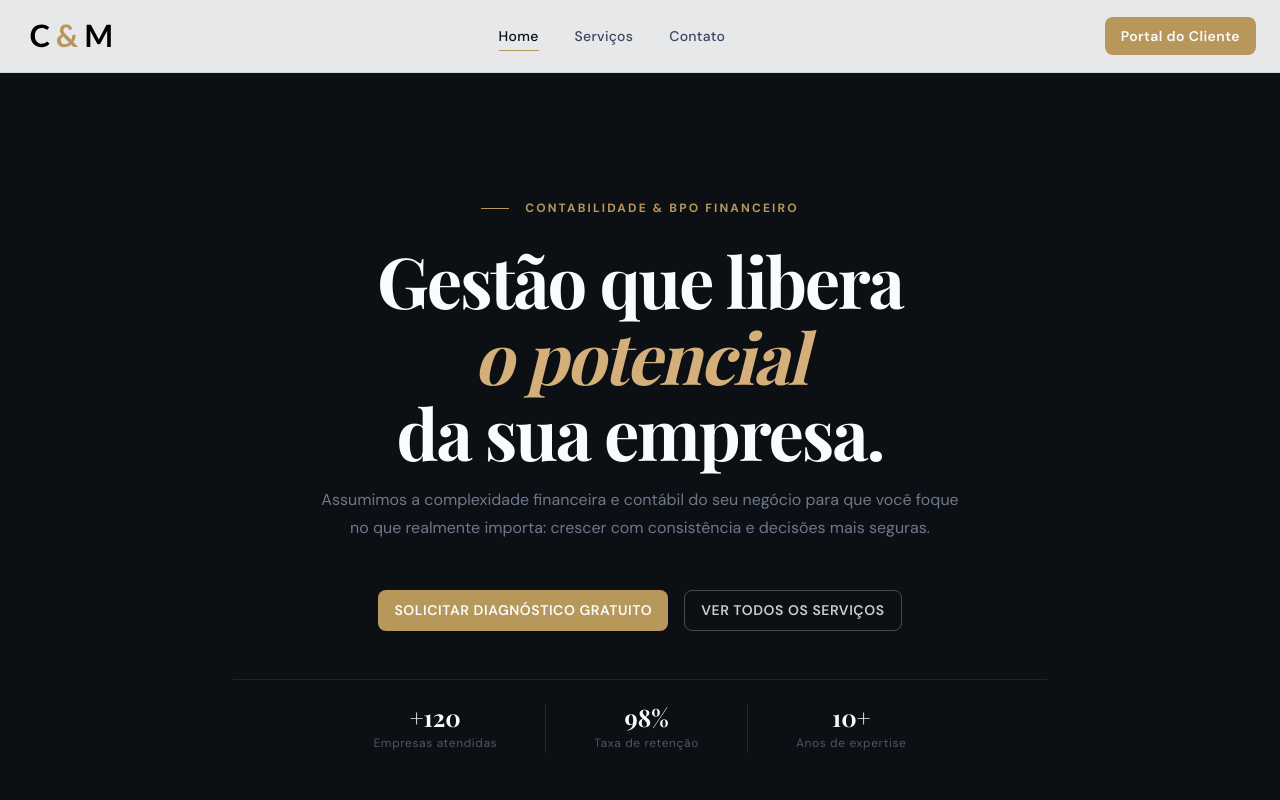
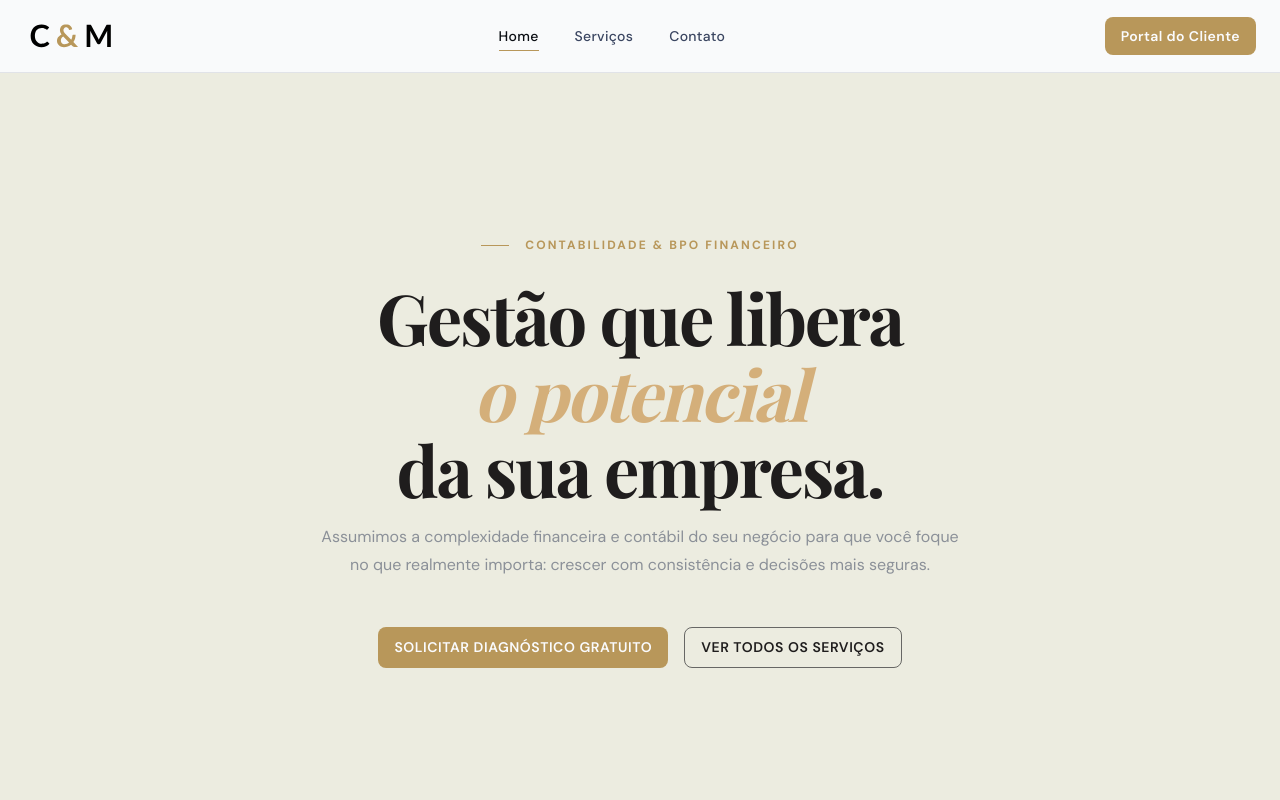
Before and after one commit to ByPhilipee/repo-front-cm, a React (Vite) app: page / in a window 1280 px wide. Shown: the top 800 px of the page. Built offline with nearby package versions, Linux system fonts and the light colour scheme; a web font is replaced by a local one.

Commit message:
feat: new hero light

```diff
--- a/src/components/Home/Hero.jsx
+++ b/src/components/Home/Hero.jsx
@@ -31,24 +31,9 @@ export default function Hero() {
               <Button to="/contato">
                 Solicitar diagnóstico gratuito
               </Button>
-              <Button to="/servicos" variant="ghost">
+              <Button to="/servicos" variant="ghost-black">
                 Ver todos os serviços
               </Button>
-            </div>
-
-            <div className={`${styles.heroStats} d-flex flex-wrap justify-content-center gap-md-5 gap-4 pt-4`} role="list" aria-label="Números que nos definem">
-              <div role="listitem">
-                <p className={`${styles.heroStatValue} mb-1`}>+120</p>
-                <p className={`${styles.heroStatLabel} mb-0 opacity-50`}>Empresas atendidas</p>
-              </div>
-              <div className="border-start border-white border-opacity-10 ps-md-5 ps-4" role="listitem">
-                <p className={`${styles.heroStatValue} mb-1`}>98%</p>
-                <p className={`${styles.heroStatLabel} mb-0 opacity-50`}>Taxa de retenção</p>
-              </div>
-              <div className="border-start border-white border-opacity-10 ps-md-5 ps-4" role="listitem">
-                <p className={`${styles.heroStatValue} mb-1`}>10+</p>
-                <p className={`${styles.heroStatLabel} mb-0 opacity-50`}>Anos de expertise</p>
-              </div>
             </div>
           </div>
         </div>
--- a/src/components/Home/Hero.module.css
+++ b/src/components/Home/Hero.module.css
@@ -1,6 +1,6 @@
 .hero {
   min-height: 100vh;
-  background: var(--color-ink);
+  background: var(--color-surface);
   position: relative;
   overflow: hidden;
   padding-top: var(--nav-height);
@@ -56,7 +56,7 @@
   font-weight: 700;
   line-height: 1.08;
   letter-spacing: -0.03em;
-  color: var(--color-white);
+  color: var(--color-black);
 }
 
 .heroHeadline em {
@@ -67,26 +67,26 @@
 .heroSubheadline {
   font-size: var(--text-md);
   margin-top: var(--space-4);
-  color: var(--color-slate-light);
+  color: var(--color-mutted);
   line-height: 1.75;
   max-width: 650px;
 }
 
 .heroStats {
-  border-top: 1px solid rgba(255, 255, 255, 0.08);
+  border-top: 1px solid var(--color-white-dim);
 }
 
 .heroStatValue {
   font-family: var(--font-display);
   font-size: var(--text-2xl);
   font-weight: 700;
-  color: var(--color-white);
+  color: var(--color-mutted);
   line-height: 1.1;
 }
 
 .heroStatLabel {
   font-size: var(--text-xs);
-  color: var(--color-slate-light);
+  color: var(--color-mutted);
   letter-spacing: 0.05em;
 }
 
--- a/src/components/Servicos/ServicosSection.jsx
+++ b/src/components/Servicos/ServicosSection.jsx
@@ -16,6 +16,7 @@ export default function ServicosSection() {
         <div className={styles.heroGrid}>
           <SectionHeader
             eyebrow="Serviços"
+            subtitleClassName='text-mutted'
             title={
               <>
                 Estrutura contábil e financeira
@@ -39,15 +40,6 @@ export default function ServicosSection() {
               ))}
             </ul>
 
-            <div className={styles.heroPanelActions}>
-              <Button to="/contato">
-                Solicitar proposta
-                <i className="bi bi-arrow-right" aria-hidden="true" />
-              </Button>
-              <Button to="/" variant="ghost">
-                Voltar para home
-              </Button>
-            </div>
           </div>
         </div>
       </div>
--- a/src/components/Servicos/ServicosSection.module.css
+++ b/src/components/Servicos/ServicosSection.module.css
@@ -11,7 +11,7 @@
 }
 
 .heroPanel {
-  background: var(--color-ink);
+  background: var(--color-surface);
   color: var(--color-white);
   border-radius: var(--radius-xl);
   padding: var(--space-8);
@@ -37,7 +37,7 @@
   display: flex;
   align-items: flex-start;
   gap: var(--space-3);
-  color: var(--color-slate-light);
+  color: var(--color-black);
   line-height: 1.6;
 }
 
--- a/src/components/ui/Button/Button.module.css
+++ b/src/components/ui/Button/Button.module.css
@@ -58,6 +58,20 @@
   border-color: rgba(250, 251, 253, 0.6);
 }
 
+.ghost-black {
+  color: var(--color-black);
+  background: transparent;
+  border: 1.5px solid rgba(70, 71, 71, 0.801);
+  transition: all var(--transition-base);
+}
+
+.ghost-black:hover {
+  color: var(--color-gold);
+  background: rgba(250, 251, 253, 0.08);
+  border-color: var(--color-gold);
+}
+
+
 .nav {
   color: var(--color-white);
   background: var(--color-ink);
--- a/src/styles/theme.css
+++ b/src/styles/theme.css
@@ -8,6 +8,9 @@
   --color-fog: #c8cfdd;
   --color-mist: #eef0f5;
   --color-white: #fafbfd;
+  --color-white-dim: rgba(250, 251, 253, 0.747);
+  --color-black: #1f1d1d;
+  --color-mutted: #6b7280;
 
   --color-gold: #b8975a;
   --color-gold-light: #d4af7a;
@@ -17,6 +20,7 @@
   --color-surface: #ecece0;
   --color-surface-2: #eceef5;
   --color-surface-3: #f3f3ee;
+  --color-surface-4: #d1d1c4;
   --color-border: rgba(58, 69, 96, 0.12);
   --color-border-strong: rgba(58, 69, 96, 0.25);
 
@@ -202,6 +206,10 @@ h6 {
   color: var(--color-white);
 }
 
+.text-mutted {
+  color: var(--color-mutted);
+}
+
 .text-slate-light {
   color: var(--color-slate-light);
 }
```
